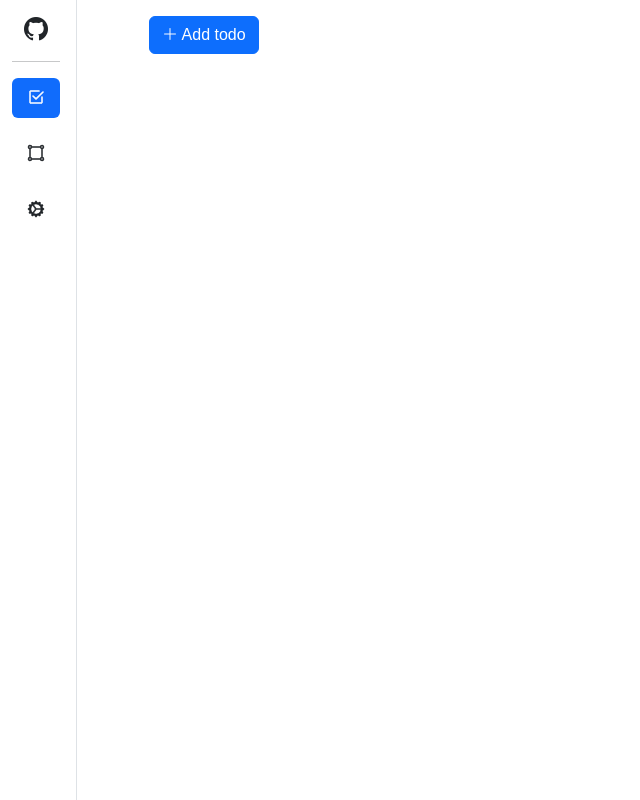
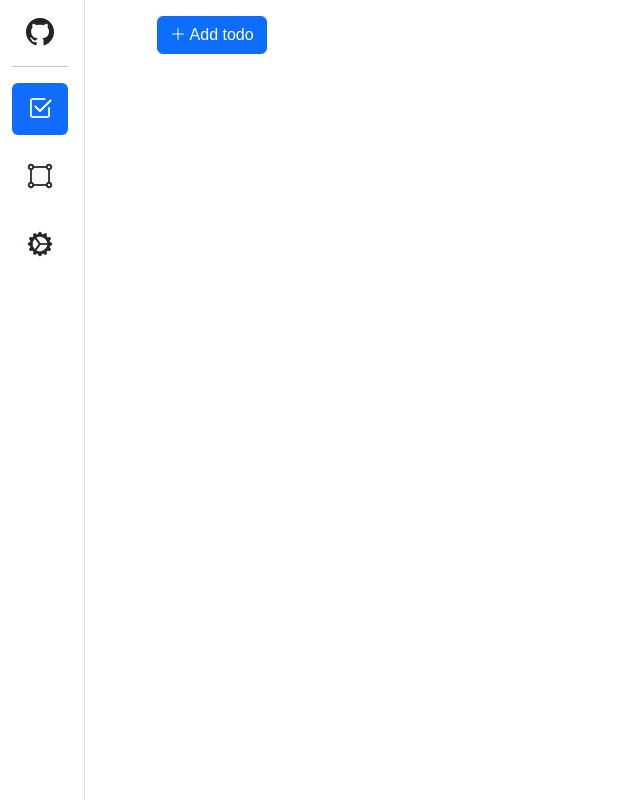
Before and after one commit to yz-dev21/poly-todo, a SvelteKit app: page / in a window 1280 px wide. Shown: the whole page, without its empty margins (0-640 px from the left). Built offline with nearby package versions, Linux system fonts and the light colour scheme; a web font is replaced by a local one.

Commit message:
(design) button size now larger

```diff
--- a/src/routes/nav/sidebar.svelte
+++ b/src/routes/nav/sidebar.svelte
@@ -4,7 +4,7 @@
 	export let selectedIndex = 0;
 
 	let navs = [
-		'bi bi-check2-square', 'bi bi-bounding-box-circles','bi bi-gear-wide-connected'
+		'fs-4 bi bi-check2-square', 'fs-4 bi bi-bounding-box-circles','fs-4 bi bi-gear-wide-connected'
 	];
 </script>
 
@@ -13,7 +13,7 @@
 		<li class="nav-item"><a
 			href="https://github.com/yz-dev21/poly-todo"
 			class="link-dark text-decoration-none"
-			><i class="bi bi-github h4"></i>
+			><i class="fs-3 bi bi-github h4"></i>
 		</a></li>
 		<hr />
 			{#each navs as nav, index}
```
